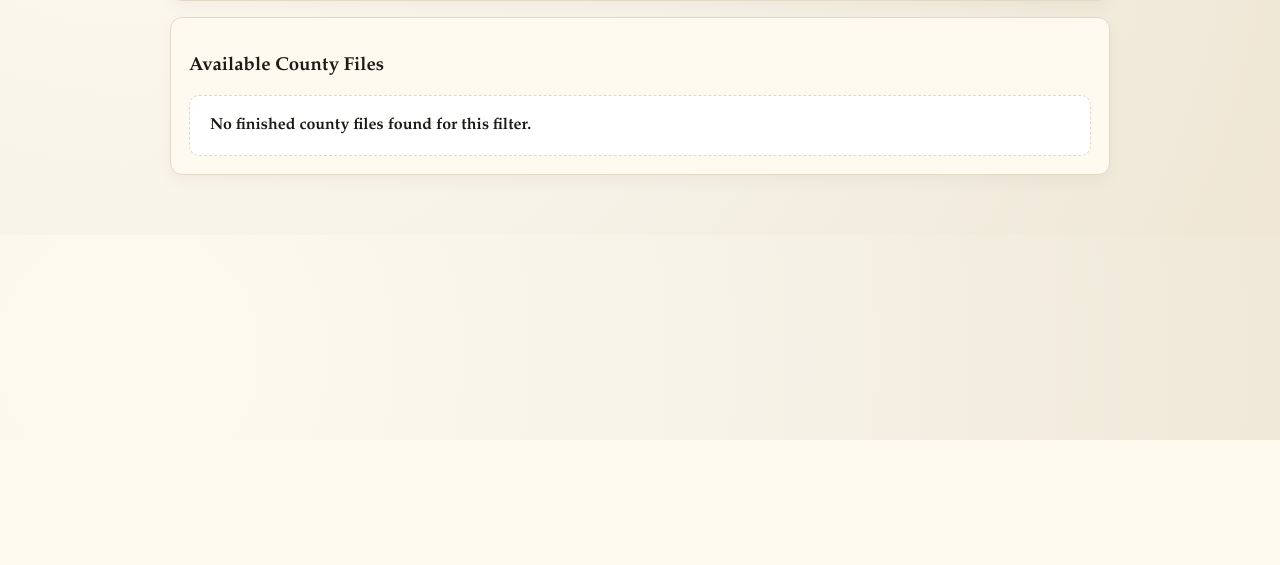
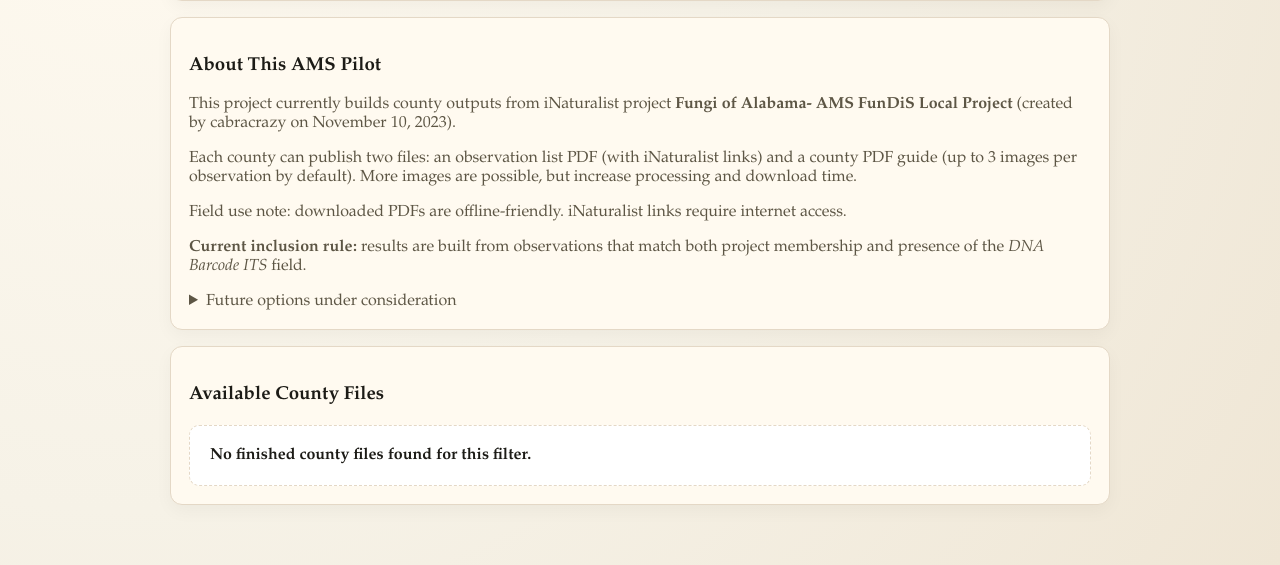
Before and after one commit to mrdbidwill/mydnaobv, a Python web app: template app/templates/index.html in a window 1280 px wide. Shown: the part 360-925 px from the top of the page. Before the commit the page ends 800 px from the top, so only its background shows below. Run offline with Jinja, Linux system fonts and the light colour scheme; the template is opened without the code that fills it, so the values that code supplies are empty.

Commit message:
Add AMS pilot context and future-option note to homepage

```diff
--- a/app/templates/index.html
+++ b/app/templates/index.html
@@ -17,6 +17,19 @@
         <input type="hidden" name="page" value="1" />
         <button class="btn secondary" type="submit">Apply filter</button>
       </form>
+    </div>
+
+    <div class="card">
+      <h3>About This AMS Pilot</h3>
+      <p class="muted">This project currently builds county outputs from iNaturalist project <strong>Fungi of Alabama- AMS FunDiS Local Project</strong> (created by cabracrazy on November 10, 2023).</p>
+      <p class="muted">Each county can publish two files: an observation list PDF (with iNaturalist links) and a county PDF guide (up to 3 images per observation by default). More images are possible, but increase processing and download time.</p>
+      <p class="muted">Field use note: downloaded PDFs are offline-friendly. iNaturalist links require internet access.</p>
+      <p class="muted"><strong>Current inclusion rule:</strong> results are built from observations that match both project membership and presence of the <em>DNA Barcode ITS</em> field.</p>
+      <details style="margin-top: 8px;">
+        <summary class="muted" style="cursor: pointer;">Future options under consideration</summary>
+        <p class="muted" style="margin-top: 8px;">Questions under active review include whether this should continue to require both project membership and DNA field presence, how to handle the timing gap before sequence data is added, and whether member workflow guidance should prioritize early project membership.</p>
+        <p class="muted">Related data-source question: whether iNaturalist should remain primary, or be complemented by other available sources.</p>
+      </details>
     </div>
 
     <div class="card">
```
Also changed, not shown: docs/PROJECT_MEMORY.md (+5 -0 lines).
